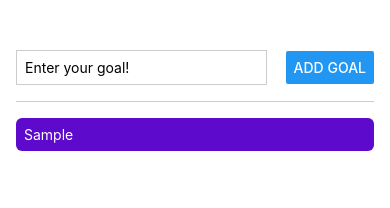
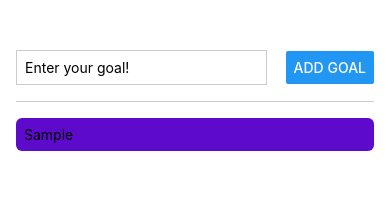
Before and after one commit to M-hossameldine/React-Native-P-01, a React Native app: screen / in a window 390 px wide. Both pictures are taken after typing "Sample" into the empty fields and a click on the button "ADD GOAL". Shown: the top 208 px of the page. Built offline with nearby package versions, Linux system fonts and the light colour scheme.

Commit message:
fix: unsupported borderRadius on Text Component for iOS devices

```diff
--- a/App.js
+++ b/App.js
@@ -32,9 +32,9 @@ export default function App() {
       </View>
       <View style={styles.goalsContainer}>
         {userGoals.map((goal, index) => (
-          <Text key={index} style={styles.goalItem}>
-            {goal}
-          </Text>
+          <View key={index} style={styles.goalItem}>
+            <Text>{goal}</Text>
+          </View>
         ))}
       </View>
     </View>
```
